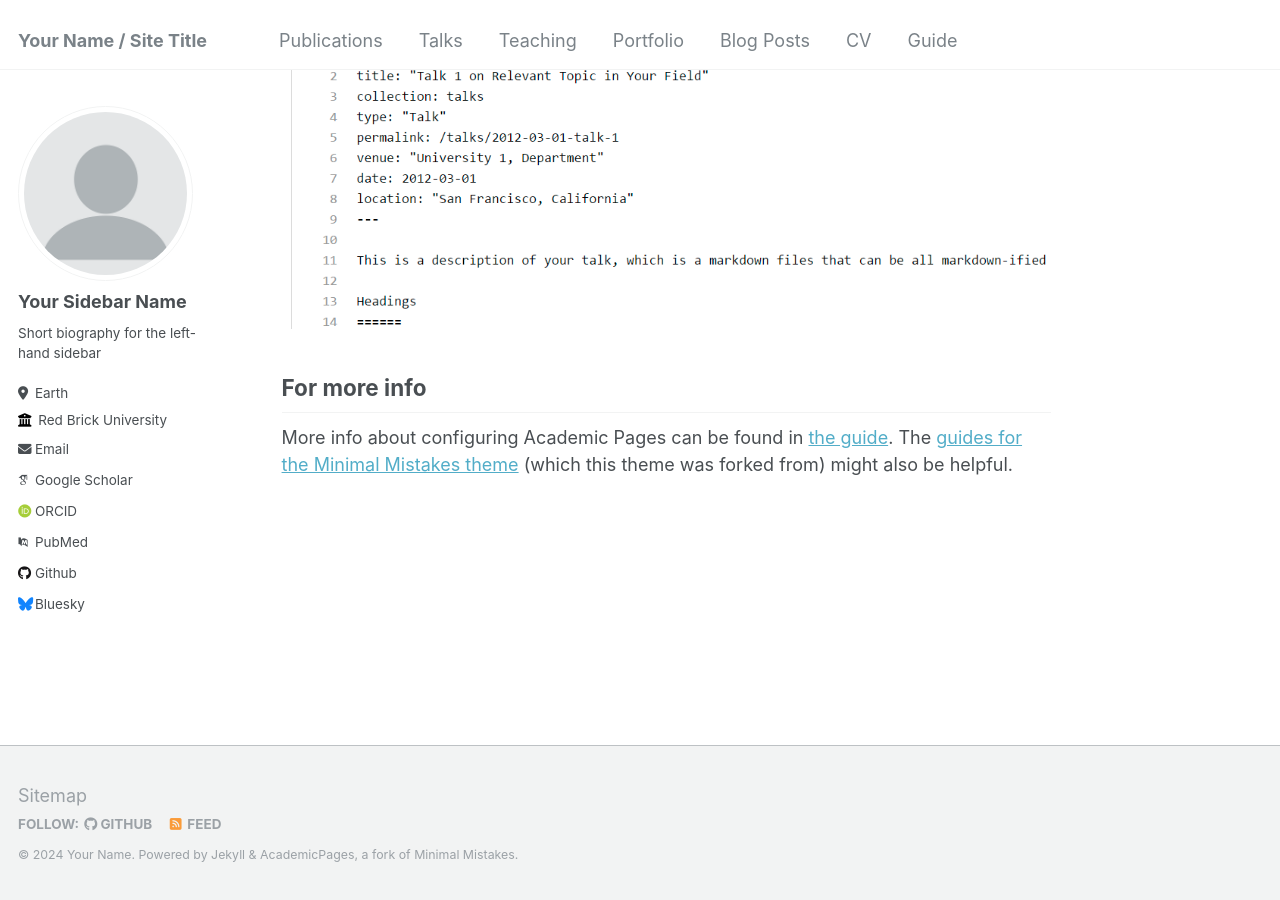
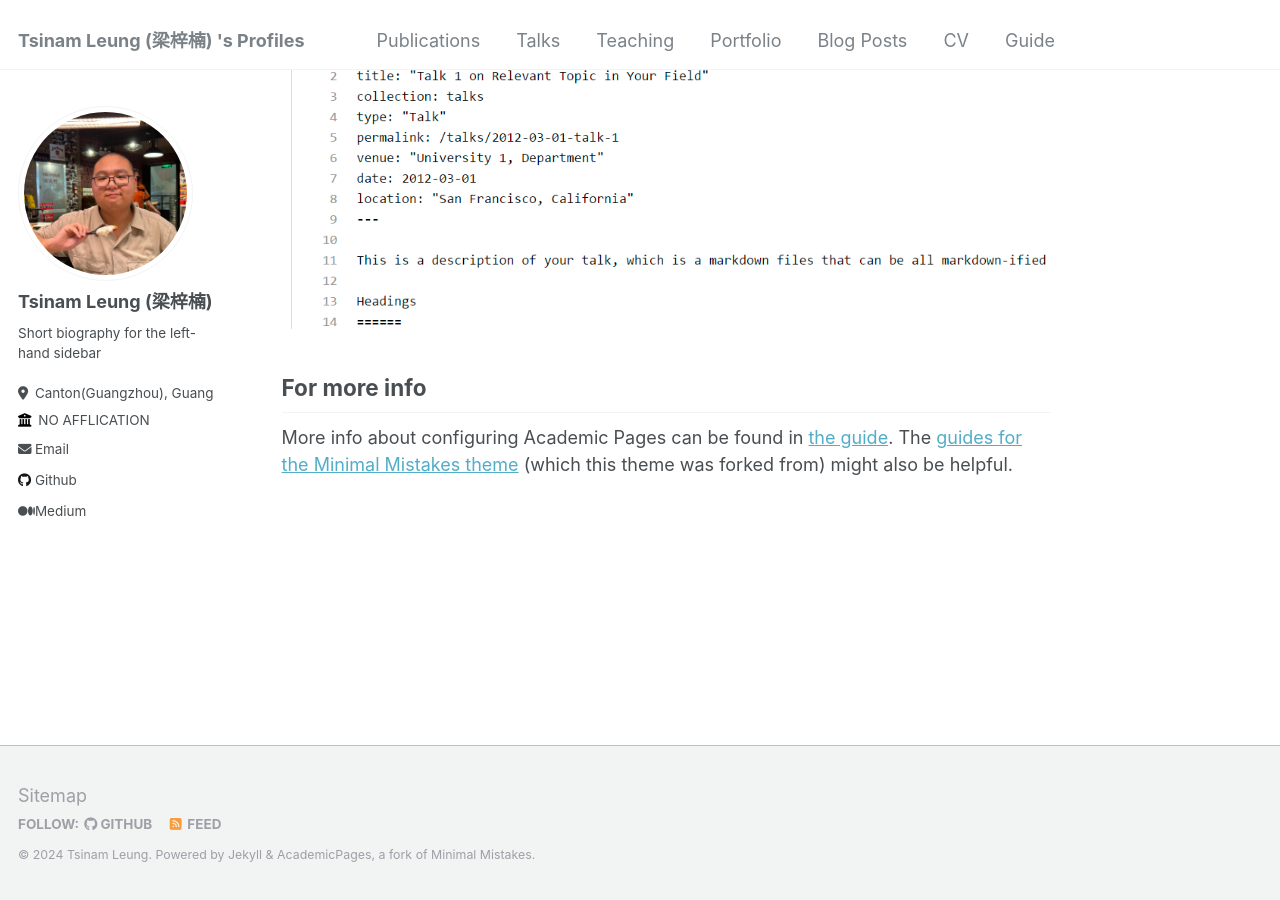
Before and after one commit to TsinamLeung/TsinamLeung.github.io, a Jekyll site: the page built from _pages/about.md, in a window 1280 px wide and 900 px high, scrolled down 2660 px. Built offline with Jekyll 4.4.1, drawn with Linux system fonts in a browser that asks for light colours; some web fonts are replaced.

Commit message:
update Profile

```diff
--- a/_config.yml
+++ b/_config.yml
@@ -8,13 +8,13 @@
 
 # Basic Site Settings
 locale                   : "en-US"
-title                    : "Your Name / Site Title"
+title                    : "Tsinam Leung (梁梓楠) 's Profiles"
 title_separator          : "-"
-name                     : &name "Your Name"
-description              : &description "personal description"
-url                      : https://academicpages.github.io # the base hostname & protocol for your site e.g. "https://mmistakes.github.io"
+name                     : &name "Tsinam Leung"
+description              : &description "Want to be a linguistic with coding skills"
+url                      : https://tsinamleung.github.io # the base hostname & protocol for your site e.g. "https://mmistakes.github.io"
 baseurl                  : "" # the subpath of your site, e.g. "/blog"
-repository               : "academicpages/academicpages.github.io"
+repository               : "tsinamleung/tsinamleung.github.io"
 
 # Site Author - The following control what appear as part of the author content on the side bar.
 #               If a field is blank the icon and link will not appear, otherwise it will be shown.
@@ -22,32 +22,32 @@ repository               : "academicpages/academicpages.github.io"
 author:
   # Biographic information
   avatar           : "profile.png"
-  name             : "Your Sidebar Name"
+  name             : "Tsinam Leung (梁梓楠)"
   pronouns         : # example: "she/her"
   bio              : "Short biography for the left-hand sidebar"
-  location         : "Earth"
-  employer         : "Red Brick University"
+  location         : "Canton(Guangzhou), Guangdong, PRC"
+  employer         : "NO AFFLICATION"
   uri              : # URL
-  email            : "none@example.org"
+  email            : "liangzinan21@hotmail.com"
 
   # Academic websites
   arxiv            : # URL - Update with the correct link to your profile
-  googlescholar    : "https://scholar.google.com/citations?user=PS_CX0AAAAAJ"
+  googlescholar    :
   impactstory      : # URL
-  orcid            : "http://orcid.org/yourorcidurl"
-  pubmed           : "https://www.ncbi.nlm.nih.gov/pubmed/?term=john+snow"
+  orcid            :
+  pubmed           :
   researchgate     : # URL
 
   # Repositories and software development
   bitbucket        : # Username - Update with your username on the site
   codepen          : # Username
   dribbble         : # Username
-  github           : "academicpages"
+  github           : "TsinamLeung"
   kaggle           : # Username
   stackoverflow    : # User number or user number and name (i.e., use "1" or "1/jeff-atwood")
 
   # Social media
-  bluesky          : "bsky.app" # Replace this with you Bluesky username
+  bluesky          : # Replace this with you Bluesky username
   facebook         : # Username
   flickr           : # Username
   foursquare       : # Username
@@ -58,7 +58,7 @@ author:
   lastfm           : # Username
   linkedin         : # Username
   mastodon         : # URL
-  medium           : # URL
+  medium           : "https://medium.com/@liangzinan21" # URL
   pinterest        : # Username
   soundcloud       : # Username
   steam            : # Username
```
Also changed, not shown: README.md (+4 -1 lines), images/profile.png, 2 other files.
